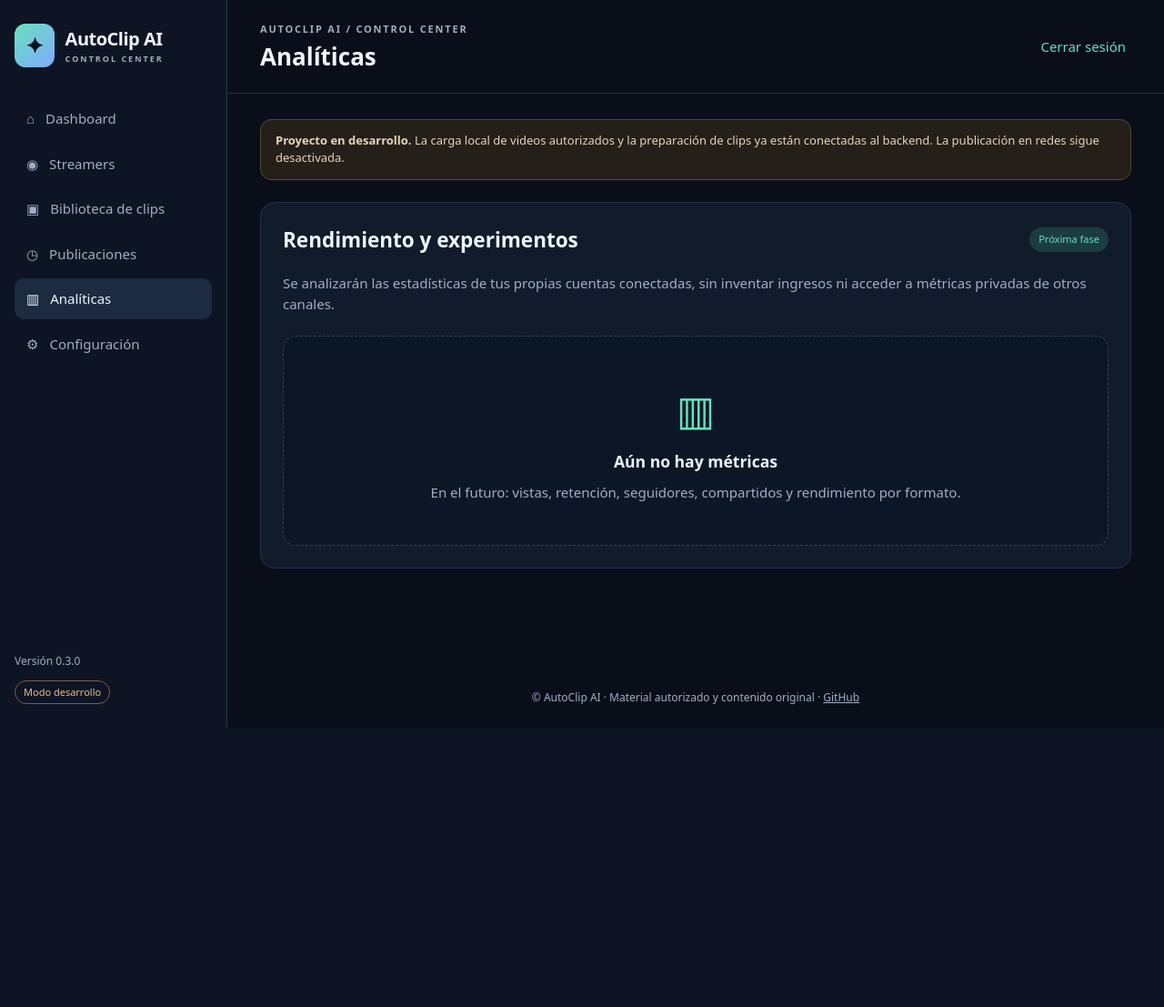
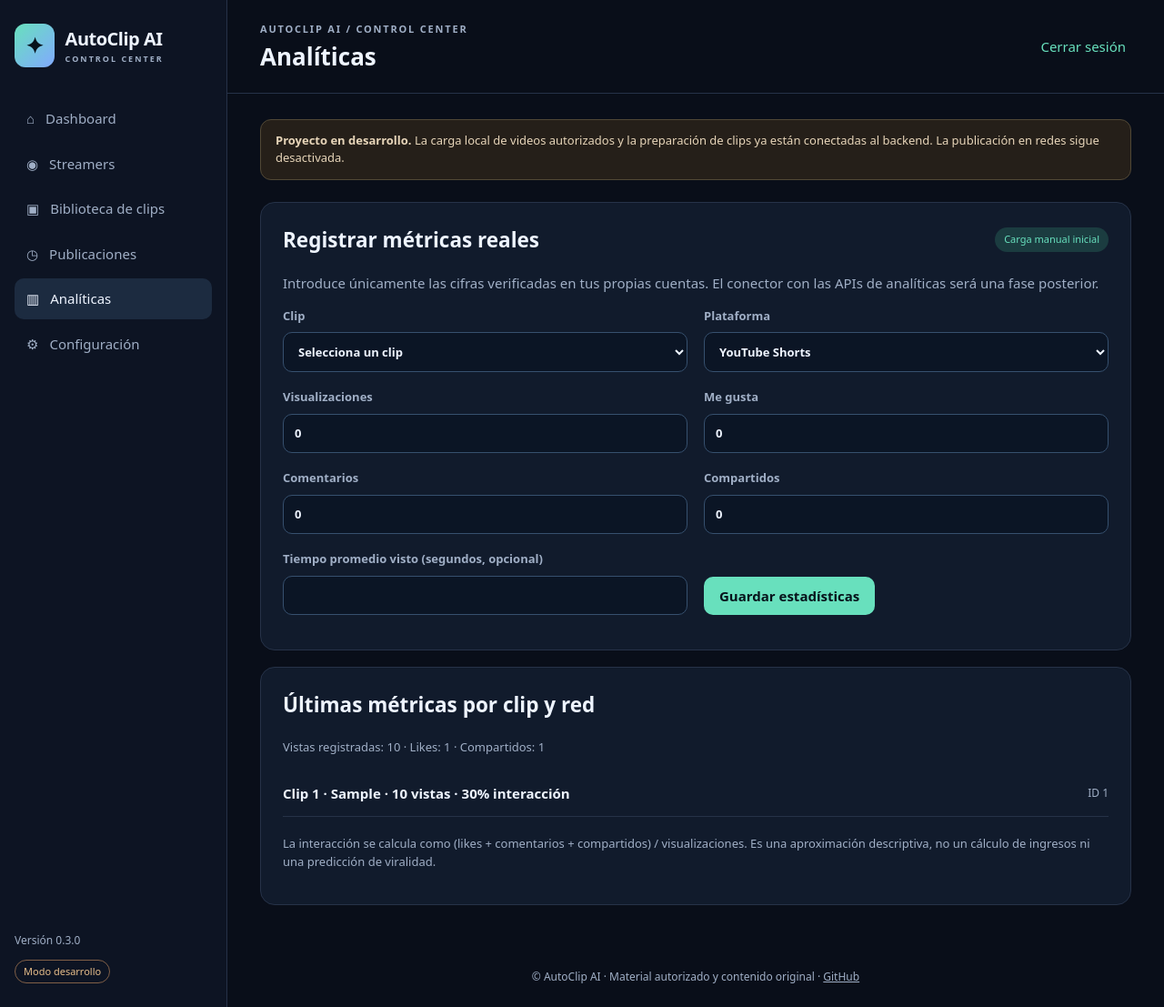
Before and after one commit to luffy098549/autoclip-ai, a Flask app: page /analytics in a window 1280 px wide. Shown: the whole page at 91% size. Before the commit the page ends 800 px from the top, so only its background shows below. Run offline with Flask 3, Linux system fonts and the light colour scheme; the visitor is signed in with stand-in values (Sample User, id 1); tables that the repository leaves empty hold one stand-in row (values such as "Sample post").

Commit message:
feat: manual analytics dashboard and per-platform performance snapshots

```diff
--- a/app/analytics/metrics.py
+++ b/app/analytics/metrics.py
@@ -1 +1,8 @@
-"""Own-channel OAuth analytics planned for later phase."""
+"""Compare supplied performance snapshots; no fabricated channel revenue."""
+
+
+def engagement_percent(views: int, likes: int, comments: int, shares: int) -> float:
+    """Simple engagement proxy; platform-specific definitions can differ."""
+    if views <= 0:
+        return 0.0
+    return round(100 * (likes + comments + shares) / views, 2)
--- a/app/routes/api.py
+++ b/app/routes/api.py
@@ -6,7 +6,7 @@ from flask import Blueprint, current_app, jsonify, request, send_file
 from sqlalchemy import func
 from sqlalchemy.exc import IntegrityError, SQLAlchemyError
 from werkzeug.utils import secure_filename
-from ..models import db, Streamer, MediaSource, Clip, Publication
+from ..models import db, Streamer, MediaSource, Clip, Publication, PerformanceMetric
 from ..scheduler import MAX_PER_DAY, MIN_INTERVAL, PLATFORMS, TIMEZONE
 from ..quality import inspect_video, MediaValidationError
 from ..security import admin_only
@@ -206,3 +206,57 @@ def download_subtitles(clip_id):
         return jsonify(error="Subtítulos no disponibles"), 404
     return send_file(path, as_attachment=True, download_name=f"autoclip-{clip.id}.srt",
                      mimetype="application/x-subrip")
+
+
+@api_bp.route("/analytics", methods=["GET", "POST"])
+@admin_only
+def analytics_metrics():
+    if request.method == "GET":
+        snapshots = PerformanceMetric.query.order_by(
+            PerformanceMetric.recorded_at.desc(), PerformanceMetric.id.desc()
+        ).limit(1000).all()
+        latest = {}
+        for item in snapshots:
+            latest.setdefault((item.clip_id, item.platform), item)
+        items = list(latest.values())[:100]
+        from ..analytics.metrics import engagement_percent
+        payload = [{
+            "id": item.id, "clip_id": item.clip_id, "platform": item.platform,
+            "views": item.views, "likes": item.likes, "comments": item.comments,
+            "shares": item.shares, "avg_watch_seconds": item.avg_watch_seconds,
+            "engagement_percent": engagement_percent(item.views, item.likes, item.comments, item.shares),
+            "recorded_at": item.recorded_at.isoformat(),
+        } for item in items]
+        return jsonify(items=payload,
+                       summary={"views": sum(i.views for i in items),
+                                "likes": sum(i.likes for i in items),
+                                "shares": sum(i.shares for i in items),
+                                "tracked_clips": len({i.clip_id for i in items})},
+                       note="Manual snapshots from owned accounts, not platform API data.")
+    data = request.get_json(silent=True) or {}
+    try:
+        clip_id = int(data.get("clip_id"))
+        platform = str(data.get("platform", "")).strip().lower()
+        views = int(data.get("views", 0))
+        likes = int(data.get("likes", 0))
+        comments = int(data.get("comments", 0))
+        shares = int(data.get("shares", 0))
+        raw_watch = data.get("avg_watch_seconds")
+        avg_watch = float(raw_watch) if raw_watch not in ("", None) else None
+    except (TypeError, ValueError, OverflowError):
+        return jsonify(error="Revisa las cifras enviadas"), 400
+    if not db.session.get(Clip, clip_id):
+        return jsonify(error="Clip inexistente"), 404
+    if platform not in PLATFORMS:
+        return jsonify(error="Plataforma inválida"), 400
+    figures = (views, likes, comments, shares)
+    if any(n < 0 or n > 1_000_000_000_000 for n in figures):
+        return jsonify(error="Las cifras deben ser positivas y razonables"), 400
+    if avg_watch is not None and not (0 <= avg_watch <= 100_000):
+        return jsonify(error="Tiempo de visualización inválido"), 400
+    metric = PerformanceMetric(clip_id=clip_id, platform=platform, views=views,
+                               likes=likes, comments=comments, shares=shares,
+                               avg_watch_seconds=avg_watch)
+    db.session.add(metric)
+    db.session.commit()
+    return jsonify(id=metric.id, message="Métricas guardadas como registro manual"), 201
--- a/app/static/js/catalog.js
+++ b/app/static/js/catalog.js
@@ -89,6 +89,24 @@ document.addEventListener("DOMContentLoaded", () => {
     const sel=document.getElementById("clip-source");
     if(sel){const previous=sel.value;sel.replaceChildren();addOption(sel,"","Selecciona una fuente");sources.items.forEach(item=>addOption(sel,item.id,"Fuente "+item.id+" · "+item.name));sel.value=previous;}
   }
+  async function loadAnalytics(){
+    const clipData=await get("/api/clips");
+    const data=await get("/api/analytics");
+    const selector=document.getElementById("metric-clip");
+    if(selector){const prev=selector.value;selector.replaceChildren();addOption(selector,"","Selecciona un clip");clipData.items.forEach(item=>addOption(selector,item.id,"Clip "+item.id+" · "+item.status));selector.value=prev;}
+    const stats=document.getElementById("analytics-totals");
+    if(stats) stats.textContent="Vistas registradas: "+data.summary.views.toLocaleString("es")+" · Likes: "+data.summary.likes.toLocaleString("es")+" · Compartidos: "+data.summary.shares.toLocaleString("es");
+    drawList("analytics-list",data.items,item=>"Clip "+item.clip_id+" · "+item.platform+" · "+item.views.toLocaleString("es")+" vistas · "+item.engagement_percent+"% interacción");
+  }
+  const analyticsForm=document.getElementById("metric-form");
+  if(analyticsForm){
+    analyticsForm.addEventListener("submit",async e=>{
+      e.preventDefault();
+      try{const result=await send("/api/analytics",Object.fromEntries(new FormData(analyticsForm).entries()));message("metric-feedback",result.message);await loadAnalytics();}
+      catch(err){message("metric-feedback",err.message,true);}
+    });
+    loadAnalytics().catch(err=>message("metric-feedback",err.message,true));
+  }
   const streamer=document.getElementById("streamer-form");
   if(streamer){
     streamer.addEventListener("submit",async e=>{
--- a/app/templates/analytics.html
+++ b/app/templates/analytics.html
@@ -1,6 +1,20 @@
 {% extends "base.html" %}
 {% block content %}
-<section class="panel"><div class="section-heading"><h2>Rendimiento y experimentos</h2><span class="tag">Próxima fase</span></div><p class="muted">Se analizarán las estadísticas de tus propias cuentas conectadas, sin inventar ingresos ni acceder a métricas privadas de otros canales.</p>
-<div class="empty"><span class="empty-icon">▥</span><h3>Aún no hay métricas</h3><p>En el futuro: vistas, retención, seguidores, compartidos y rendimiento por formato.</p></div>
-</section>
+{% if session.get('admin_authenticated') %}
+<section class="panel"><div class="section-heading"><h2>Registrar métricas reales</h2><span class="tag">Carga manual inicial</span></div>
+<p class="muted">Introduce únicamente las cifras verificadas en tus propias cuentas. El conector con las APIs de analíticas será una fase posterior.</p>
+<form id="metric-form" class="editor-form">
+  <label>Clip<select name="clip_id" id="metric-clip" required><option value="">Selecciona un clip</option></select></label>
+  <label>Plataforma<select name="platform"><option value="youtube">YouTube Shorts</option><option value="tiktok">TikTok</option><option value="instagram">Instagram Reels</option></select></label>
+  <label>Visualizaciones<input name="views" type="number" min="0" value="0" required></label>
+  <label>Me gusta<input name="likes" type="number" min="0" value="0" required></label>
+  <label>Comentarios<input name="comments" type="number" min="0" value="0" required></label>
+  <label>Compartidos<input name="shares" type="number" min="0" value="0" required></label>
+  <label>Tiempo promedio visto (segundos, opcional)<input name="avg_watch_seconds" type="number" min="0" step="0.1"></label>
+  <button class="button" type="submit">Guardar estadísticas</button>
+</form><div id="metric-feedback" class="form-feedback" aria-live="polite"></div></section>
+<section class="panel"><h2>Últimas métricas por clip y red</h2><p class="smallprint" id="analytics-totals">Consultando…</p><div id="analytics-list" class="data-list"></div><p class="smallprint">La interacción se calcula como (likes + comentarios + compartidos) / visualizaciones. Es una aproximación descriptiva, no un cálculo de ingresos ni una predicción de viralidad.</p></section>
+{% else %}
+<section class="panel"><h2>Analíticas privadas</h2><p class="muted">Inicia sesión para consultar y registrar datos de tus propias cuentas.</p><a class="button" href="{{ url_for('auth.login') }}">Iniciar sesión</a></section>
+{% endif %}
 {% endblock %}
```
Also changed, not shown: app/models.py (+12 -0 lines), tests/test_analytics.py (added, +49 -0 lines), README.md.
